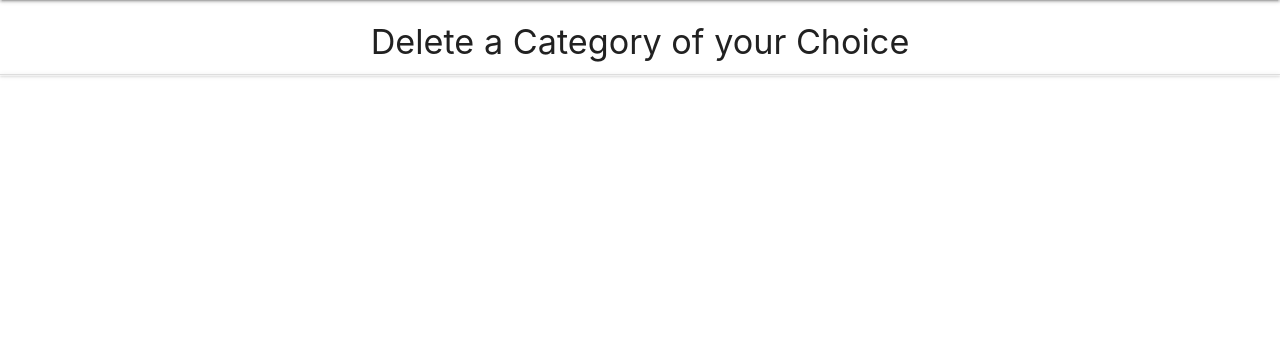
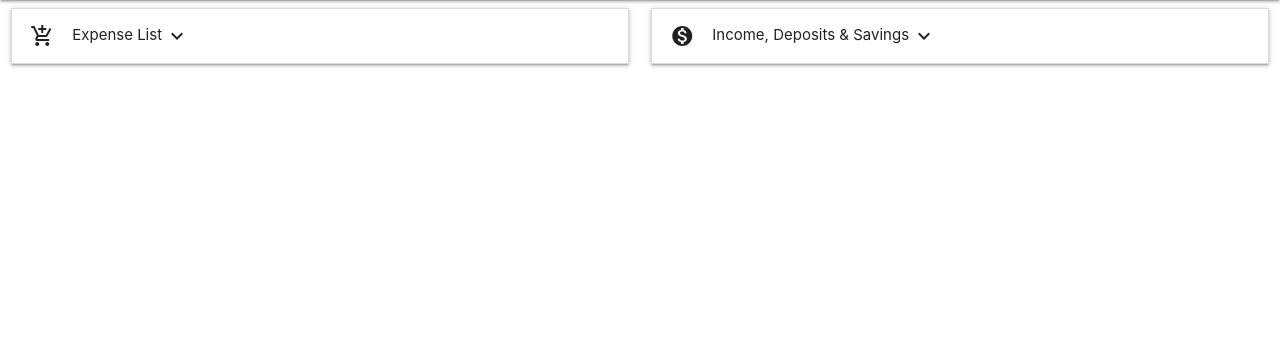
Before and after one commit to luigilangella/milestone-project-3, a Flask app: page /editCategory in a window 1280 px wide. Shown: the part 64-420 px from the top of the page. Run offline with Flask 2, Linux system fonts and the light colour scheme; data that the repository does not hold is empty; parts of the project's set-up code (start-up, migrations or seed data) failed here and were passed over; some libraries are stand-ins or nearby versions.

Commit message:
Add income collection to the app and update the app.py file to link to the views on the app

```diff
--- a/app.py
+++ b/app.py
@@ -23,16 +23,6 @@ def dashboard():
     income_categories = mongo.db.income_categories.find()
     return render_template('dashboard.html', categories=all_categories, income_categories=income_categories)
 
-@app.route('/reset_category/<category_id>')
-def reset_category(category_id):
-    all_categories = mongo.db.expense_categories
-    all_categories.update_many({'_id': ObjectId(category_id)},{'$set':
-    {
-        'description':'',
-        'date': '',
-        'ammount': float(0)
-    }})
-    return redirect(url_for('dashboard'))
 
 @app.route('/addIncome/')
 def addIncome():
@@ -74,25 +64,54 @@ def insertExpense():
 
     return redirect(url_for('dashboard'))
 
-@app.route('/delete_category/<category_id>')
-def delete_category(category_id):
-    mongo.db.expense_categories.remove({'_id': ObjectId(category_id)})
-    return redirect(url_for('dashboard'))
+
+@app.route('/addCategory')
+def addCategory():
+    field = mongo.db
+    return render_template('addCategory.html', expense_field=field.expense_categories.name, income_field=field.income_categories.name)
+
 
 @app.route('/insert_category', methods=['POST'])
 def insert_category():
     category_doc = {'name': request.form.get('category_name')}
-    mongo.db.expense_categories.insert_one(category_doc)
+    if (request.form.get('fields')) == 'expense_category':
+        mongo.db.expense_categories.insert_one(category_doc)
+    else:
+        mongo.db.income_categories.insert_one(category_doc)
     return redirect(url_for('dashboard'))
 
 @app.route('/editCategory')
 def editCategory():
     all_categories = mongo.db.expense_categories.find()
-    return render_template('editCategory.html', categories=all_categories)
+    income = mongo.db.income_categories.find()
+    return render_template('editCategory.html', categories=all_categories, income_categories=income)
 
-@app.route('/addCategory')
-def addCategory():
-    return render_template('addCategory.html')
+@app.route('/reset_category/<category_id>')
+def reset_category(category_id):
+
+    if mongo.db.expense_categories.find_one(ObjectId(category_id)):
+        mongo.db.expense_categories.update_many({'_id': ObjectId(category_id)},{'$set':
+        {
+            'description':'',
+            'date': '',
+            'ammount': float(0)
+        }})
+    else:
+         mongo.db.income_categories.update_many({'_id': ObjectId(category_id)},{'$set':
+        {
+            'description':'',
+            'date': '',
+            'ammount': float(0)
+        }})
+    return redirect(url_for('dashboard'))
+
+@app.route('/delete_category/<category_id>')
+def delete_category(category_id):
+    if mongo.db.expense_categories.find_one(ObjectId(category_id)):
+        mongo.db.expense_categories.remove({'_id': ObjectId(category_id)})
+    else:
+        mongo.db.income_categories.remove({'_id': ObjectId(category_id)})
+    return redirect(url_for('dashboard'))
 
 if __name__ == '__main__':
     app.run(host=os.environ.get('IP'),
--- a/static/css/style.css
+++ b/static/css/style.css
@@ -44,12 +44,12 @@ svg text.label {
 
 #bar.dc-chart svg {
     width: 100%;
-    height: 400px;
+    height: 250px;
     float: right;
 }
 
 #pie.dc-chart svg {
     width: 100%;
-    height: 400px;
+    height: 250px;
     float: left;
 }
--- a/templates/base.html
+++ b/templates/base.html
@@ -88,12 +88,7 @@
 
         });
     </script>
-    <!-- Javascript files to draw graphs-->
-    <script type="text/javascript" src="static/js/d3.min.js"></script>
-    <script type="text/javascript" src="static/js/crossfilter.min.js"></script>
-    <script type="text/javascript" src="static/js/dc.min.js"></script>
-    <script type="text/javascript" src="static/js/queue.min.js"></script>
-    <script type="text/javascript" src="static/js/graph.js?u={{ last_updated }}"></script>
+
 </body>
 
 </html>
--- a/templates/editCategory.html
+++ b/templates/editCategory.html
@@ -1,22 +1,73 @@
 {% extends 'base.html' %} {% block content %}
+
 <div class="row">
-    <div>
-        <h4 class="center-align">Delete a Category of your Choice</h4>
-    </div>
+    <div class="col s12 m6 l6">
+        <ul class="collapsible">
+            <li>
+                <div class="collapsible-header"><i class="material-icons">add_shopping_cart</i>Expense List <i class="material-icons">expand_more</i></div>
+                <div class="collapsible-body">
+                    <span>
+                            <section id="categories">
                                 <ul class="collapsible" data-collapsible="accordion">
                                     {% for category in categories %}
                                     <li>
                                         <div class="collapsible-header">
-                <a href="{{url_for('delete_category', category_id=category._id)}}" class="waves-effect waves-light btn btn-small">Del</a>
-                <a href="{{url_for('reset_category', category_id=category._id)}}" class="waves-effect waves-light btn btn-small">Reset</a>
-                <div class="task_header col s9">
-                    <strong>{{category.name}} : ${{category.ammount}}</strong>
+                                            <div class="category-header">
+                                                <i class="material-icons">expand_more</i>
+                                                <a href="{{url_for( 'delete_category', category_id=category._id)}} " class="waves-effect waves-light btn btn-small ">Del</a>
+                                                <a href="{{url_for( 'reset_category', category_id=category._id)}} " class="waves-effect waves-light btn btn-small ">Reset</a>
+                                                <span>{{ category.name }} : $ {{ category.ammount }} </span>
                 </div>
+    </div>
+    <div class="collapsible-body collection">
+        <span class="collection-item">Description: {{ category.description }}</span>
+        <hr>
+        <span class="collection-item">Date & Time: {{ category.date }}</span>
     </div>
     </li>
     {% endfor %}
+    </ul>
+    </section>
+    </span>
+</div>
+</li>
+</ul>
+</div>
 
+
+
+<div class="col s12 m6 l6">
+    <ul class="collapsible">
+        <li>
+            <div class="collapsible-header"><i class="material-icons">monetization_on</i>Income, Deposits & Savings <i class="material-icons">expand_more</i>
+            </div>
+            <div class="collapsible-body">
+                <span>
+                            <section id="income_categories">
+                                <ul class="collapsible" data-collapsible="accordion">
+                                    {% for category in income_categories %}
+                                    <li>
+                                        <div class="collapsible-header">
+                                            <div class="category-header">
+                                                <i class="material-icons">expand_more</i>
+                                                <a href="{{url_for( 'delete_category', category_id=category._id)}} " class="waves-effect waves-light btn btn-small ">Del</a>
+                                                <a href="{{url_for( 'reset_category', category_id=category._id)}} " class="waves-effect waves-light btn btn-small ">Reset</a>
+                                                <span>{{ category.name }} : $ {{ category.ammount }} </span>
+            </div>
+</div>
+<div class="collapsible-body collection">
+    <span class="collection-item">Description: {{ category.description }}</span>
+    <hr>
+    <span class="collection-item">Date & Time: {{ category.date }}</span>
+</div>
+</li>
+{% endfor %}
 </ul>
-
+</section>
+</span>
+</div>
+</li>
+</ul>
+</div>
 </div>
 {% endblock %}
```
Also changed, not shown: static/data/data.json (+1 -1 lines), templates/addCategory.html (+11 -0 lines), templates/dashboard.html (+39 -8 lines). Lines whose indentation alone changed are shown as unchanged.
